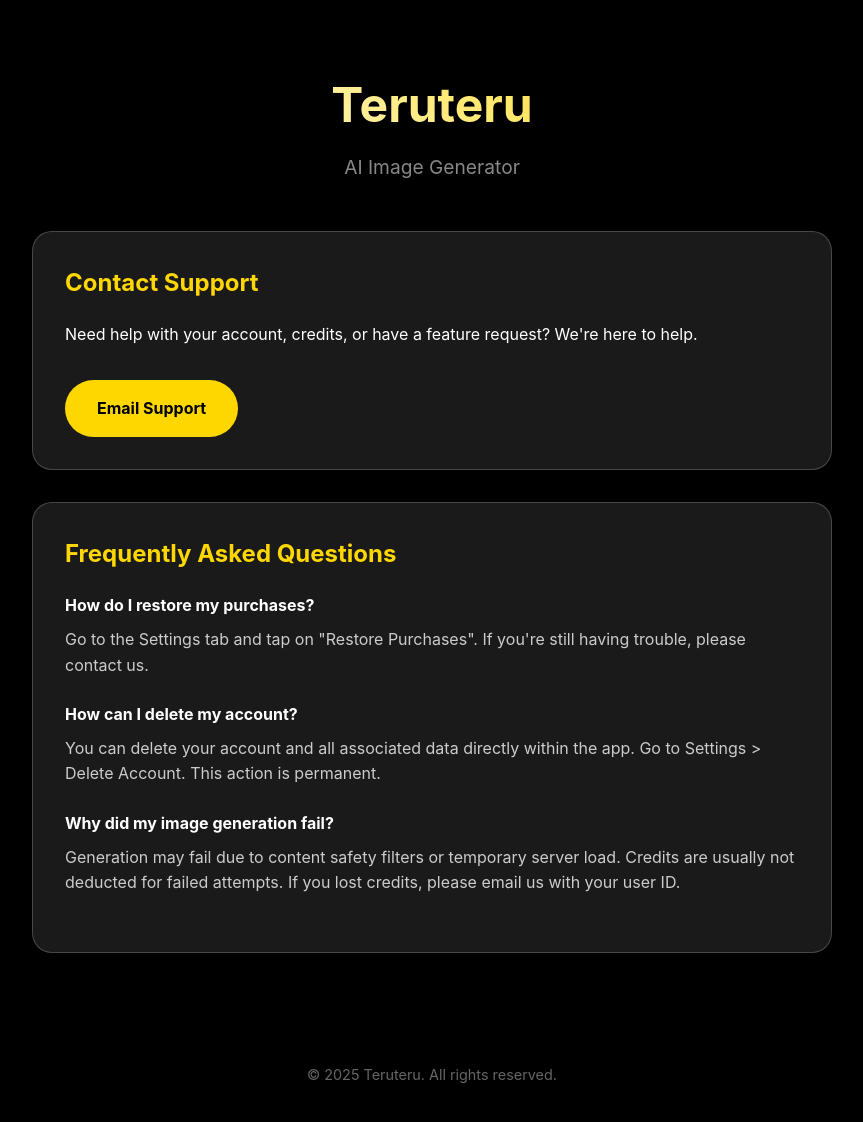
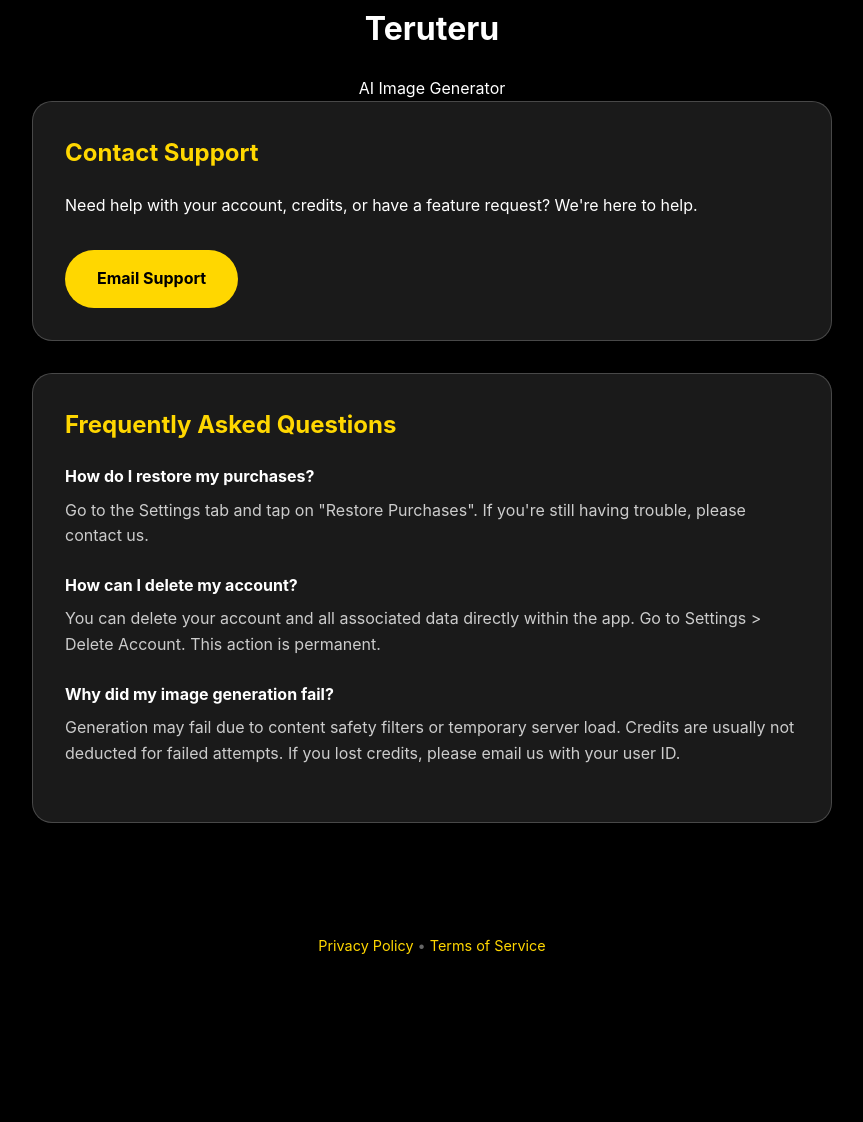
Before and after one commit to 19XX/teruteru-webpage, a plain HTML site: page index.html in a window 1280 px wide. Shown: the part 100-1222 px from the top of the page, without its empty margins (208-1071 px from the left). After the commit the page ends 1103 px from the top, so only its background shows below. Drawn offline with Linux system fonts and the light colour scheme.

Commit message:
Refactor header styles and update footer links
Removed unused styles for header and h1 elements. Updated footer to include links for Privacy Policy and Terms of Service.

```diff
--- a/index.html
+++ b/index.html
@@ -63,20 +63,6 @@
 
         header {
             text-align: center;
-            padding: 2rem 0 3rem;
-        }
-
-        h1 {
-            font-size: 3rem;
-            margin-bottom: 0.5rem;
-            background: linear-gradient(45deg, #fff, var(--accent-color));
-            -webkit-background-clip: text;
-            -webkit-text-fill-color: transparent;
-        }
-
-        .subtitle {
-            color: #888;
-            font-size: 1.2rem;
         }
 
         .card {
@@ -182,7 +168,7 @@
     </div>
 
     <footer>
-        <p>&copy; 2025 Teruteru. All rights reserved.</p>
+        <p><a href="privacy.html">Privacy Policy</a> &bull; <a href="#">Terms of Service</a></p>
     </footer>
 
     <script>
```
